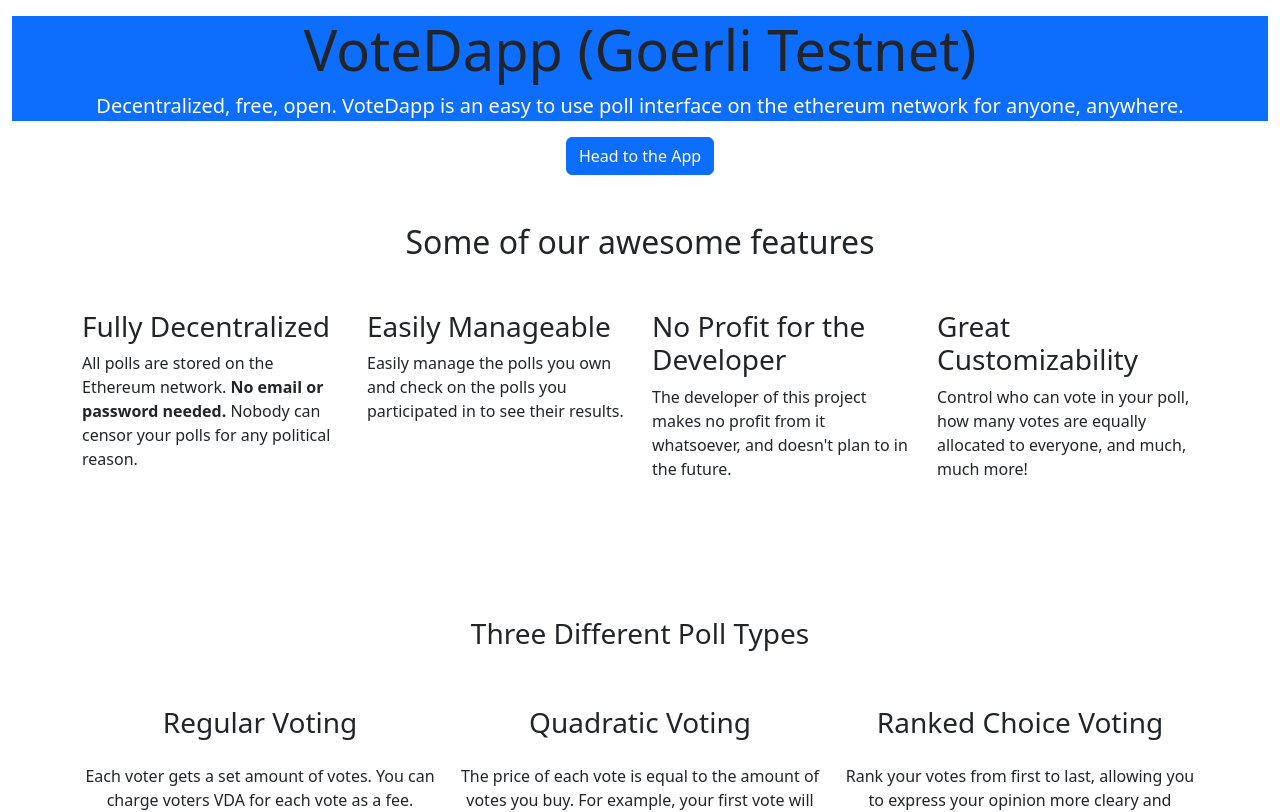
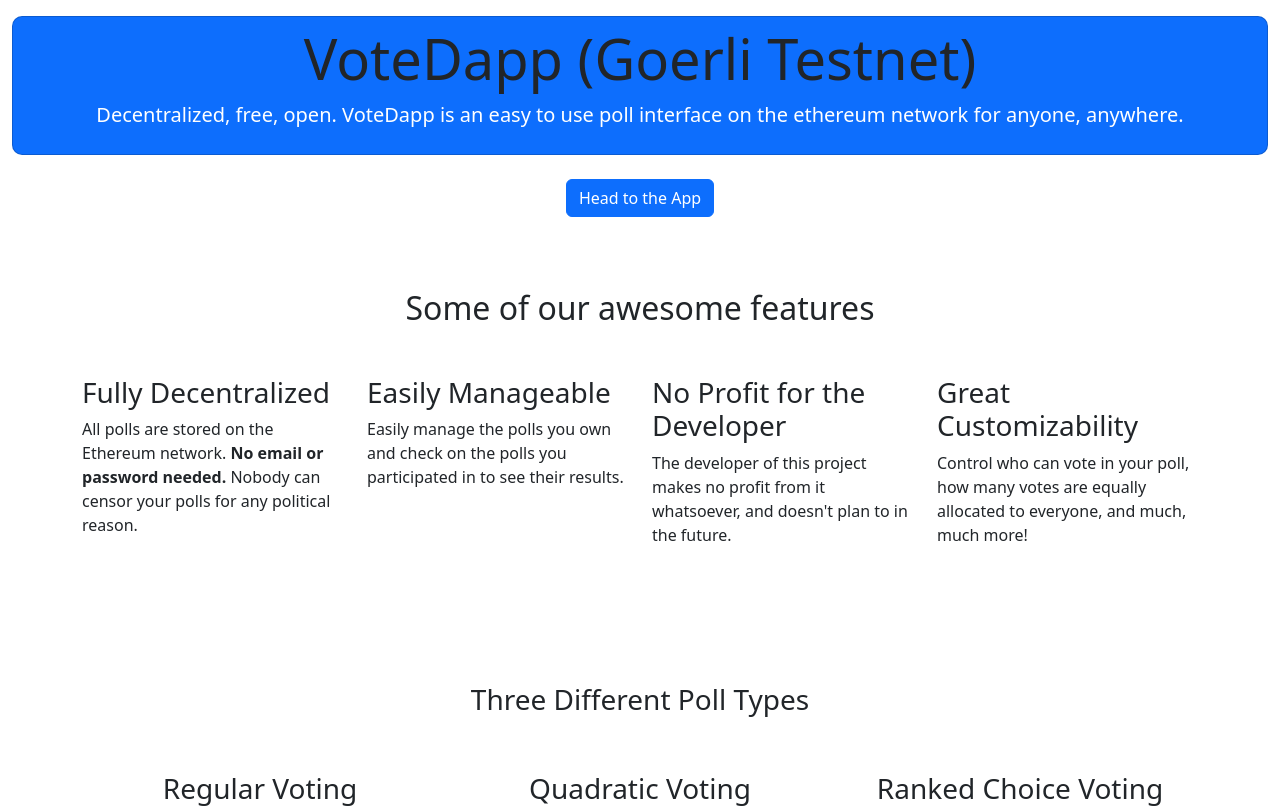
Before and after one commit to vpalmerio/VoteDapp, a React (Create React App) app: page / in a window 1280 px wide. Shown: the top 812 px of the page. Built offline with nearby package versions, Linux system fonts and the light colour scheme.

Commit message:
Minor CSS fixes with new bootstrap ver

```diff
--- a/src/components/Home.js
+++ b/src/components/Home.js
@@ -12,14 +12,13 @@ export default function Home() {
 
       <p></p>
 
-      <section className="jumbotron bg-primary">
-        <div className="container text-center">
+      <section className="jumbotron card bg-primary">
+        <div className="container text-center py-2">
           <h1 className="display-4">VoteDapp (Goerli Testnet)</h1>
           <p className="lead text-white">Decentralized, free, open. VoteDapp is an easy to use poll interface on the ethereum network for anyone, anywhere.</p>
-
         </div>
       </section>
-      	<div className="text-center">
+      	<div className="text-center py-4">
     		<a className="btn btn-primary" href="/app">Head to the App</a>
     	</div>
 
--- a/src/components/Polldesc.js
+++ b/src/components/Polldesc.js
@@ -12,7 +12,7 @@ export default function Polldesc() {
         <meta name="description" content="What are the different poll types and how do they work?" />
       </Helmet>
       <p>&nbsp;</p>
-      <div className="row">
+      <div className="row justify-content-center">
         <section className="jumbotron bg-primary mr-auto ml-auto" style={{ width: '1000px'}}>
           <div className="container text-center">
             <h1 className="display-4">Poll Types</h1>
@@ -21,10 +21,10 @@ export default function Polldesc() {
           </div>
         </section>
       </div>
-      <div className="text-center">
+      <div className="text-center py-5">
         <a className="mr-auto ml-auto btn btn-primary" href="/">Home</a>
       </div>
-      <div className="container-fluid mt-5" style={{ width: '800px'}}>
+      <div className="container-fluid mt-1" style={{ width: '800px'}}>
 
         <div className="">
 
--- a/src/components/loadbar.js
+++ b/src/components/loadbar.js
@@ -5,9 +5,9 @@ import loader from './loader.png'
 export default function Loadbar(props) {
 
     return (
-      <div>
-        <nav className="card fixed-bottom mr-auto ml-auto bg-dark p-0 shadow" style={{ maxWidth: '800px', overflow: 'auto'}}>
-          <div className="text-white col-sm-1 col-md-1 mr-0">
+      <div className='row fixed-bottom justify-content-center'>
+        <div className="card mr-auto ml-auto bg-dark p-0 py-2 shadow" style={{ maxWidth: '800px', overflow: 'auto'}}>
+          <div className="text-white col-sm-1 col-md-1 mr-0 px-3">
 
             <small className="navbar-brand">
             <img
@@ -15,12 +15,13 @@ export default function Loadbar(props) {
               alt="Ballot Box"
               width="64"
               height="64"
+              style={{ marginRight: '15px' }}
             />
-
-              {" " + props.loadingDescription}
+            {' '}
+            {props.loadingDescription}
             </small>
           </div>
-        </nav>
+        </div>
       </div>
 
     )
```
